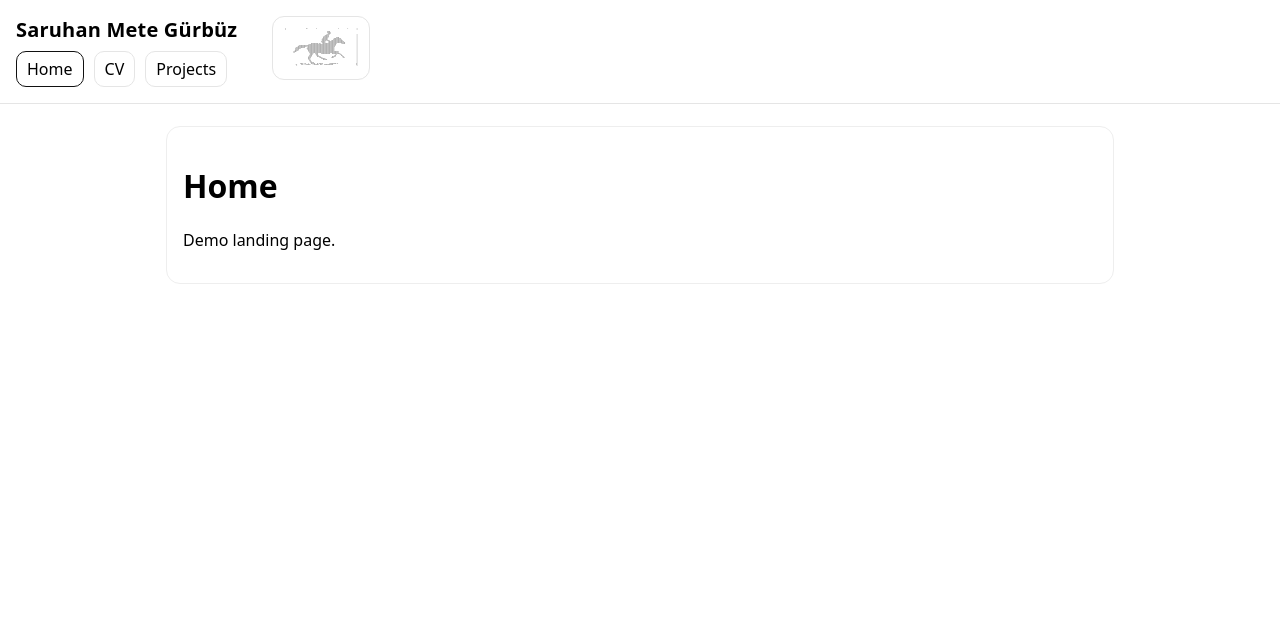
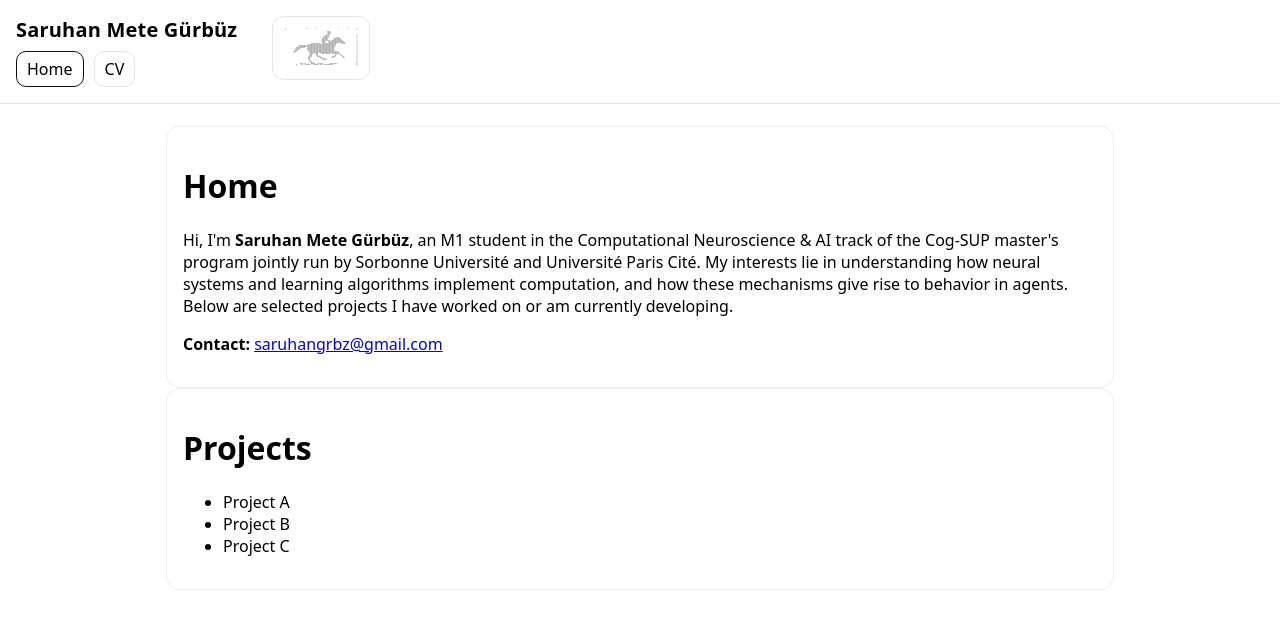
Before and after one commit to saruhan12/saruhan12.github.io, a plain HTML site: page index.html in a window 1280 px wide. Drawn offline with Linux system fonts and the light colour scheme.

Commit message:
filled home page

```diff
--- a/index.html
+++ b/index.html
@@ -13,7 +13,6 @@
       <nav class="nav">
         <a href="index.html">Home</a>
         <a href="cv.html">CV</a>
-        <a href="projects.html">Projects</a>
       </nav>
     </div>
 
@@ -23,7 +22,25 @@
   <main class="main">
     <div class="card">
       <h1>Home</h1>
-      <p>Demo landing page. </p>
+      <p>
+      Hi, I'm <b>Saruhan Mete Gürbüz</b>, an M1 student in the Computational Neuroscience &amp; AI track of the Cog-SUP
+      master's program jointly run by Sorbonne Université and Université Paris Cité.
+      My interests lie in understanding how neural systems and learning algorithms implement computation,
+      and how these mechanisms give rise to behavior in agents.
+      Below are selected projects I have worked on or am currently developing.
+      </p>
+
+      <p>
+      <b>Contact:</b> <a href="mailto:saruhangrbz@gmail.com">saruhangrbz@gmail.com</a>
+      </p>
+    </div>
+    <div class="card">
+      <h1>Projects</h1>
+      <ul>
+        <li>Project A</li>
+        <li>Project B</li>
+        <li>Project C</li>
+      </ul>
     </div>
   </main>
 
```
